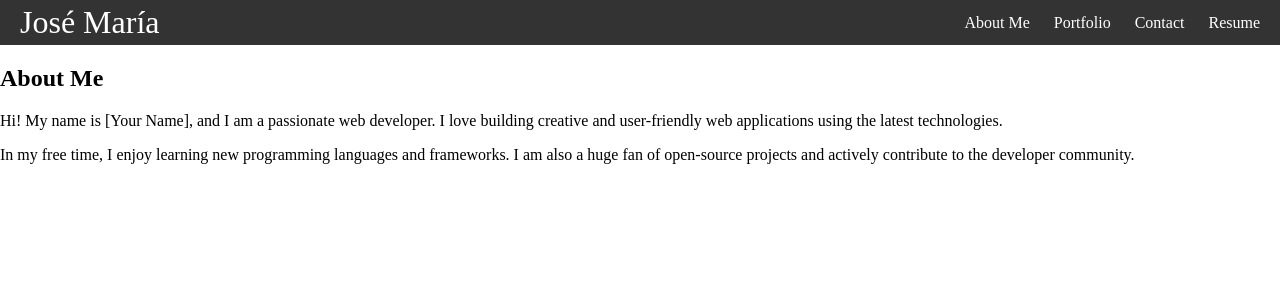
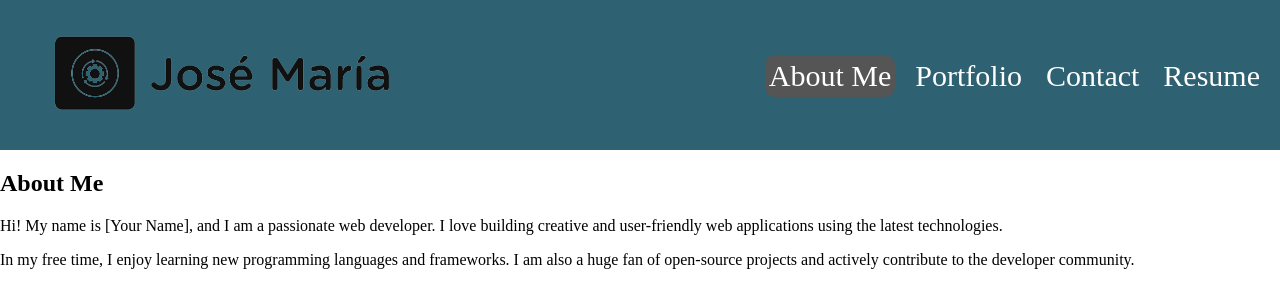
Before and after one commit to ChemaKing13/20.ReactPortfolio, a React (Create React App) app in the folder portfolio/: page / in a window 1280 px wide. Shown: the top 308 px of the page. Built offline with nearby package versions, Linux system fonts and the light colour scheme.

Commit message:
navbar updates

```diff
--- a/portfolio/src/components/Navbar.js
+++ b/portfolio/src/components/Navbar.js
@@ -1,26 +1,40 @@
 import React from 'react';
-import { Link } from 'react-router-dom';
+import { Link, useMatch, useResolvedPath } from 'react-router-dom';
 
 export default function Navbar() {
   return (
     <nav className="nav">
       <Link to="/" className="site-title">
-        José María
+        <img src='./images/logo1.png' alt='logo' className='logo' />
       </Link>
       <ul>
         <li>
-          <Link to="/">About Me</Link>
+          <CustomLink to="/">About Me</CustomLink>
         </li>
         <li>
-          <Link to="/portfolio">Portfolio</Link>
+          <CustomLink to="/portfolio">Portfolio</CustomLink>
         </li>
         <li>
-          <Link to="/contact">Contact</Link>
+          <CustomLink to="/contact">Contact</CustomLink>
         </li>
         <li>
-          <Link to="/resume">Resume</Link>
+          <CustomLink to="/resume">Resume</CustomLink>
         </li>
       </ul>
     </nav>
   );
 }
+
+//set the 'active' class according on to the path that we are on
+function CustomLink({ to, children, ...props }) {
+    const resolvedPath = useResolvedPath(to)
+    const isActive = useMatch({ path: resolvedPath.pathname, end: true })
+
+    return (
+        <li className={isActive ? 'active' : ''}>
+            <Link to={to} {...props}>
+                {children}
+            </Link>
+        </li>
+    )
+}
--- a/portfolio/src/styles.css
+++ b/portfolio/src/styles.css
@@ -7,17 +7,24 @@ body {
 }
 
 .nav {
-    background-color: #333;
+    background-color: #2E6171;
     color: white;
     display: flex;
     justify-content: space-between;
     align-items: stretch;
     gap: 2rem;
     padding: 0 1rem;
+    height: 150px;
 }
 
 .site-title {
-    font-size: 2rem;
+    font-size: 40px;
+}
+
+.logo {
+    width: 400px;
+    height: 160px;
+    margin-right: 8px;
 }
 
 .nav ul {
@@ -26,6 +33,8 @@ body {
     display: flex;
     gap: 1rem;
     list-style: none;
+    padding-top: 55px;
+    font-size: 30px;
 }
 
 .nav a {
@@ -39,8 +48,11 @@ body {
 
 .nav li.active {
     background-color: #555;
+    border-radius: 10px;
 }
 
 .nav li:hover {
-    background-color: #777;
+    background-color: #555;
+    height: 45px;
+    border-radius: 10px;
 }
```
Also changed, not shown: portfolio/public/images/logo1.png (added).
